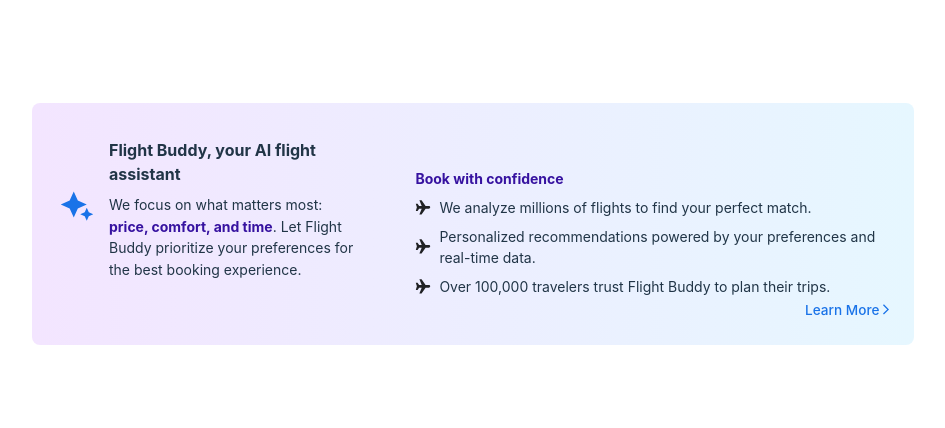
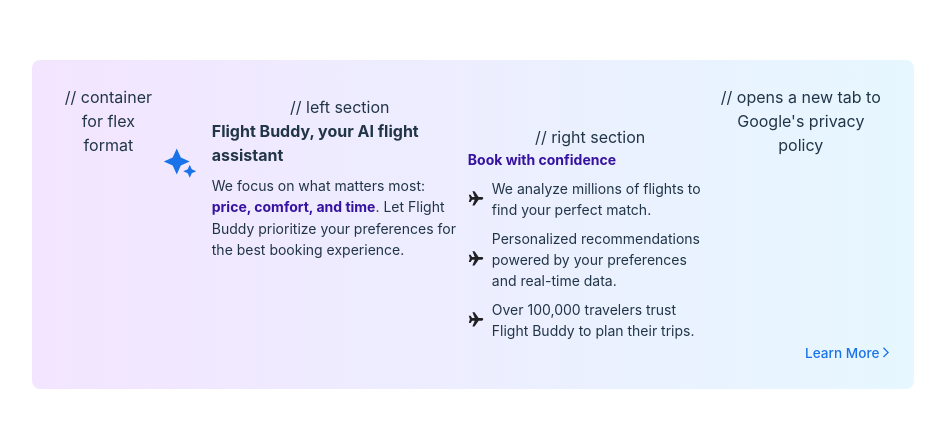
Before and after one commit to tuchloe/frequentflyers, a React (Vite) app: page / in a window 1280 px wide. Shown: the part 176-604 px from the top of the page, without its empty margins (167-1112 px from the left). Built offline with nearby package versions, Linux system fonts and the light colour scheme.

Commit message:
added comments

```diff
--- a/src/components/FB-intro/FB-intro.jsx
+++ b/src/components/FB-intro/FB-intro.jsx
@@ -7,19 +7,19 @@
 
 const Intro = () => {
     return (
-        <div className="FB-intro">
+        <div className="FB-intro"> // container for flex format
           <div className="FB-intro__content">
             <div className="FB-intro__icon">
               <img src={ai_symbol} alt="AI Symbol" />
             </div>
-            <div className="FB-intro__text">
+            <div className="FB-intro__text"> // left section
               <h2 className="FB-intro__text--heading">Flight Buddy, your AI flight assistant</h2>
               <p className="FB-intro__text--description">
                 We focus on what matters most: <br/> <span className="FB-intro__text--highlight">price, comfort, and time</span>. Let Flight Buddy prioritize your preferences for the best booking experience.
               </p>
             </div>
           </div>
-          <div className="FB-intro__features">
+          <div className="FB-intro__features"> // right section
             <h3 className="FB-intro__subheading">Book with confidence</h3>
             <ul className="FB-intro__list">
               <li className="FB-intro__list-item">
@@ -33,14 +33,13 @@
               </li>
             </ul>
           </div>
-          <a
-      href="https://policies.google.com/privacy?hl=en#infocollectt" // Replace with your desired URL
-      target="_blank" // Opens link in a new tab
-      rel="noopener noreferrer"
-      className="FB-intro__privacy-link"
-    >
-      Learn More <img src={link_arrow} alt="Link to learn more" />
-    </a>
+            <a
+              href="https://policies.google.com/privacy?hl=en#infocollectt"
+              target="_blank"
+              rel="noopener noreferrer"
+              className="FB-intro__privacy-link"
+                >Learn More <img src={link_arrow} alt="Link to learn more" />
+            </a> // opens a new tab to Google's privacy policy
         </div>
       );
     };
```
